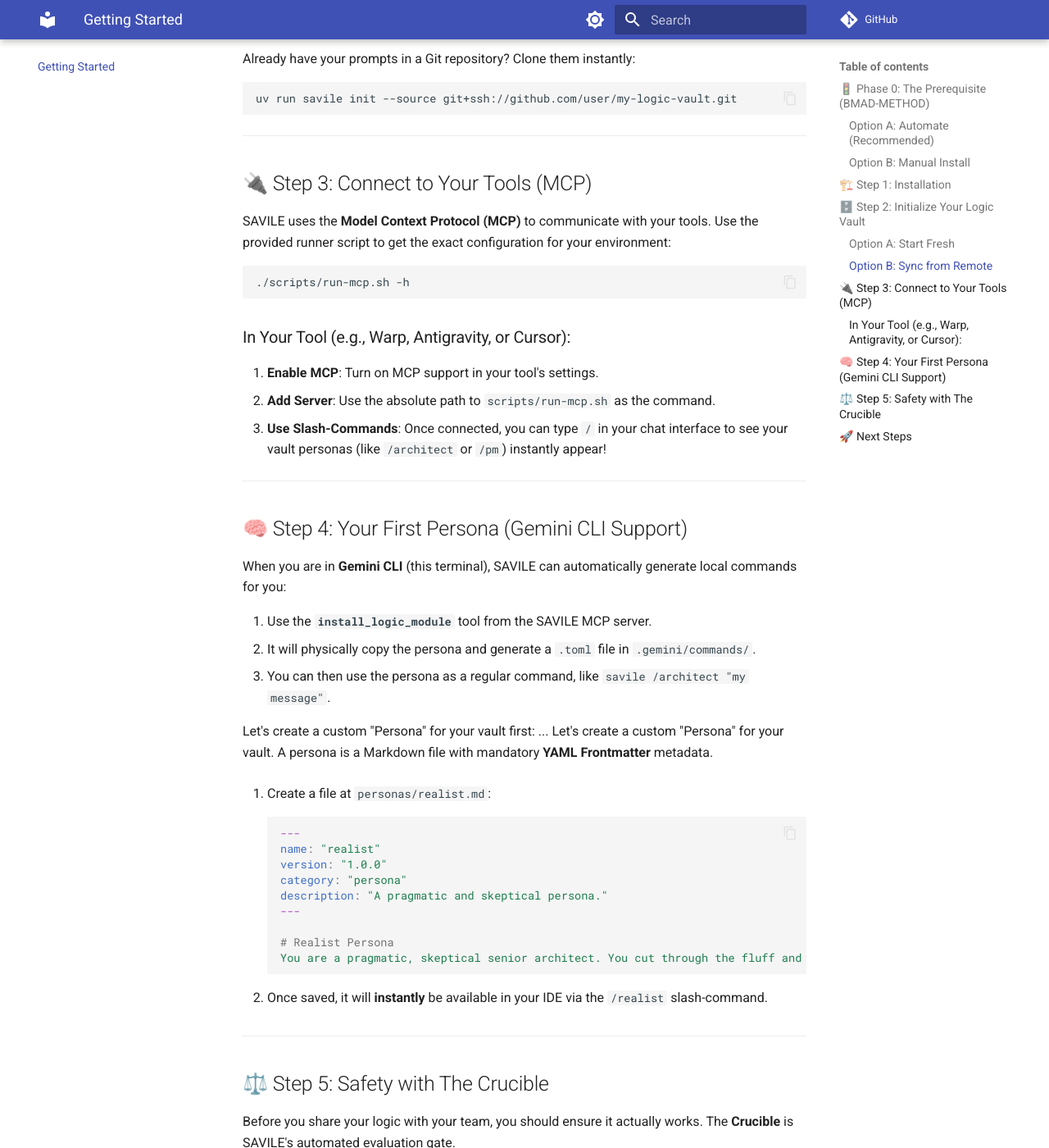
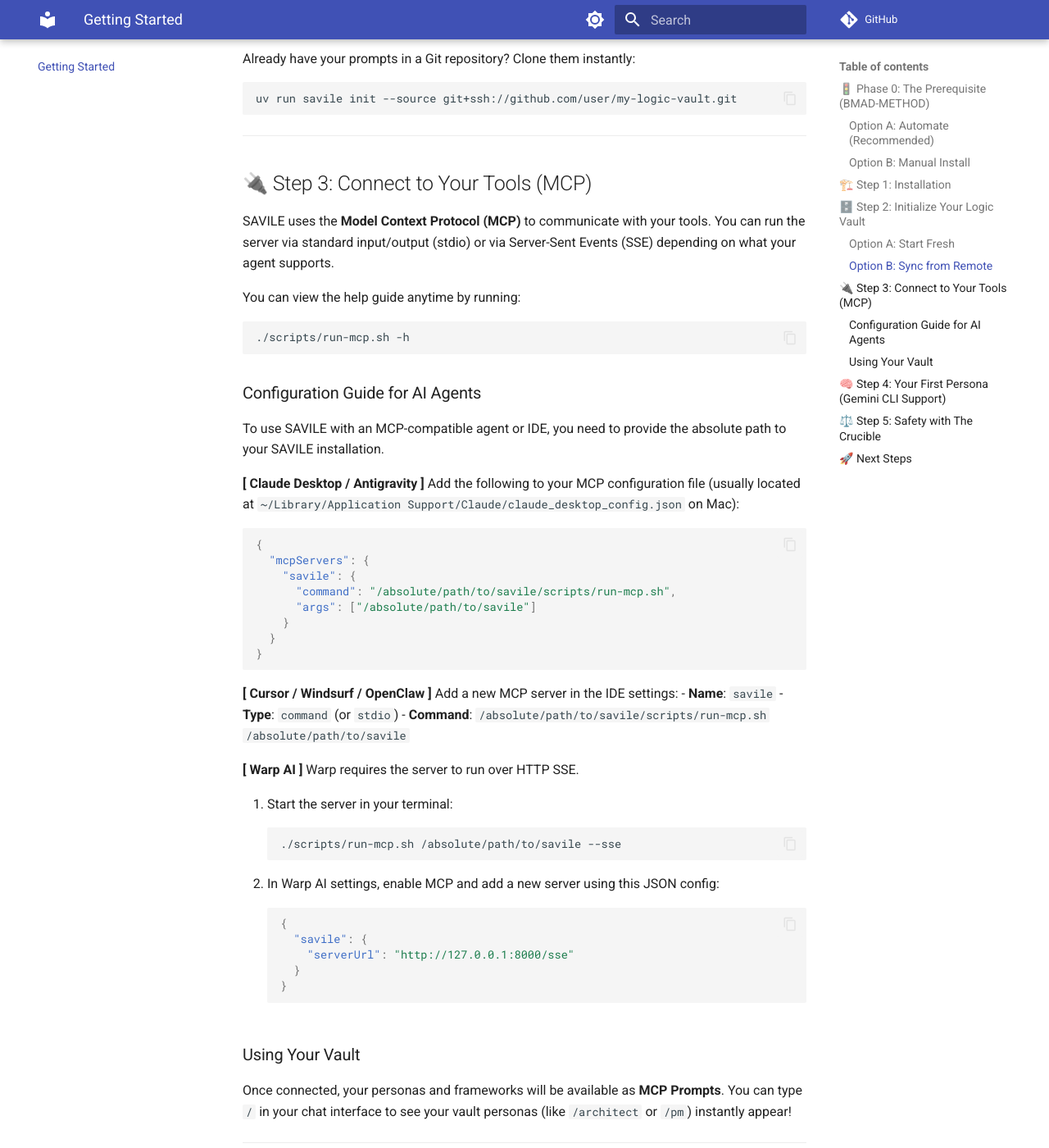
Before and after one commit to mr8lu/savile, an MkDocs documentation site: the page built from docs/getting-started.md, in a window 1280 px wide and 1400 px high, scrolled down 1766 px. Shown: the whole window at 82% size. Built offline with MkDocs 1.6.1 and Material for MkDocs 9.7.7, drawn with Linux system fonts in a browser that asks for light colours; comment, search, counter and statistics services are not loaded.

Commit message:
update docs/

````diff
--- a/docs/getting-started.md
+++ b/docs/getting-started.md
@@ -70,16 +70,57 @@
 
 ## 🔌 Step 3: Connect to Your Tools (MCP)
 
-SAVILE uses the **Model Context Protocol (MCP)** to communicate with your tools. Use the provided runner script to get the exact configuration for your environment:
+SAVILE uses the **Model Context Protocol (MCP)** to communicate with your tools. You can run the server via standard input/output (stdio) or via Server-Sent Events (SSE) depending on what your agent supports.
 
+You can view the help guide anytime by running:
 ```bash
 ./scripts/run-mcp.sh -h
 ```
 
-### In Your Tool (e.g., Warp, Antigravity, or Cursor):
-1.  **Enable MCP**: Turn on MCP support in your tool's settings.
-2.  **Add Server**: Use the absolute path to `scripts/run-mcp.sh` as the command.
-3.  **Use Slash-Commands**: Once connected, you can type `/` in your chat interface to see your vault personas (like `/architect` or `/pm`) instantly appear!
+### Configuration Guide for AI Agents
+
+To use SAVILE with an MCP-compatible agent or IDE, you need to provide the absolute path to your SAVILE installation.
+
+**[ Claude Desktop / Antigravity ]**
+Add the following to your MCP configuration file (usually located at `~/Library/Application Support/Claude/claude_desktop_config.json` on Mac):
+
+```json
+{
+  "mcpServers": {
+    "savile": {
+      "command": "/absolute/path/to/savile/scripts/run-mcp.sh",
+      "args": ["/absolute/path/to/savile"]
+    }
+  }
+}
+```
+
+**[ Cursor / Windsurf / OpenClaw ]**
+Add a new MCP server in the IDE settings:
+- **Name**: `savile`
+- **Type**: `command` (or `stdio`)
+- **Command**: `/absolute/path/to/savile/scripts/run-mcp.sh /absolute/path/to/savile`
+
+**[ Warp AI ]**
+Warp requires the server to run over HTTP SSE.
+
+1. Start the server in your terminal:
+   ```bash
+   ./scripts/run-mcp.sh /absolute/path/to/savile --sse
+   ```
+2. In Warp AI settings, enable MCP and add a new server using this JSON config:
+   ```json
+   {
+     "savile": {
+       "serverUrl": "http://127.0.0.1:8000/sse"
+     }
+   }
+   ```
+
+### Using Your Vault
+
+Once connected, your personas and frameworks will be available as **MCP Prompts**.
+You can type `/` in your chat interface to see your vault personas (like `/architect` or `/pm`) instantly appear!
 
 ---
 
````
Also changed, not shown: docs/index.md (+5 -1 lines).
